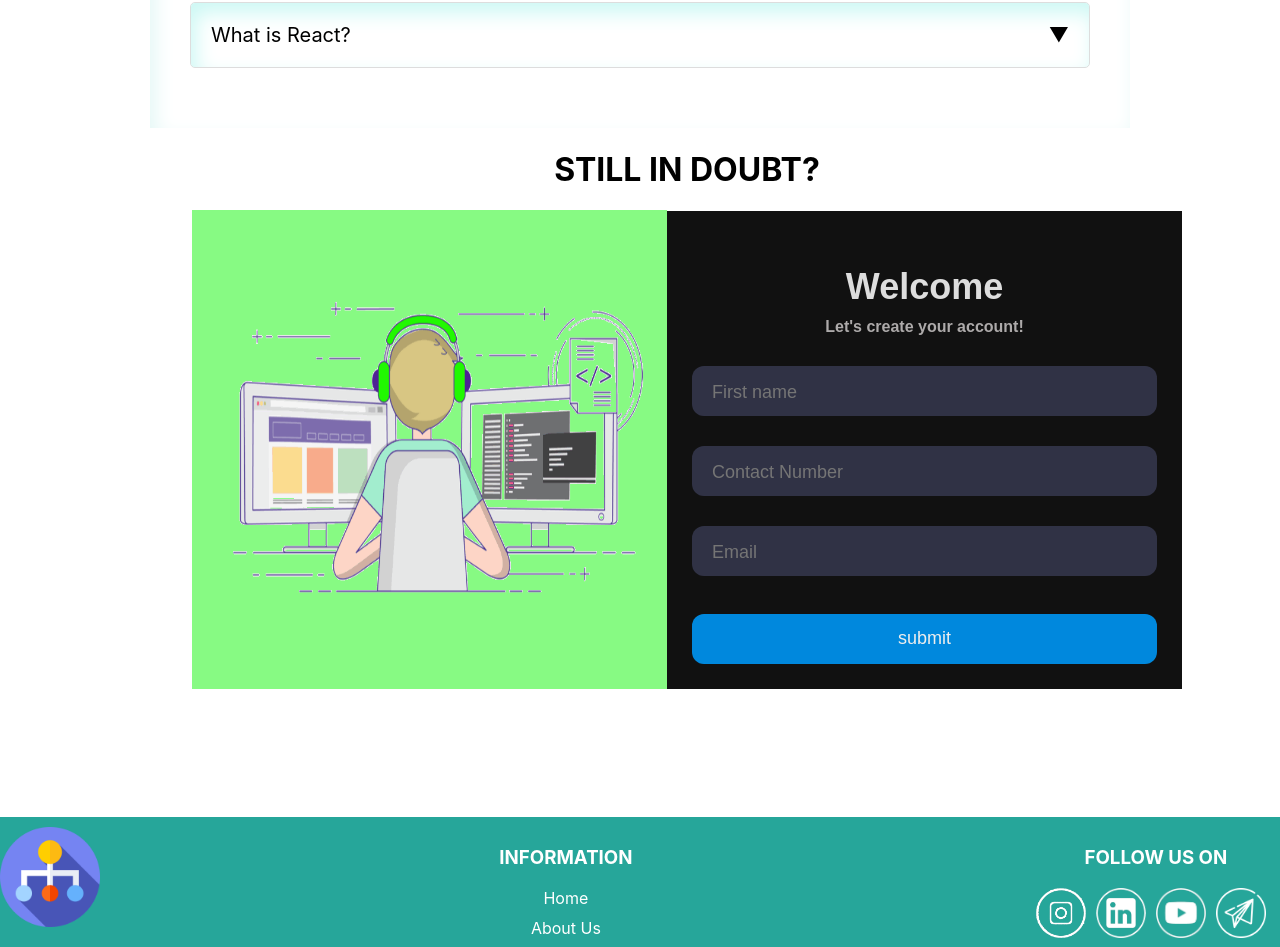
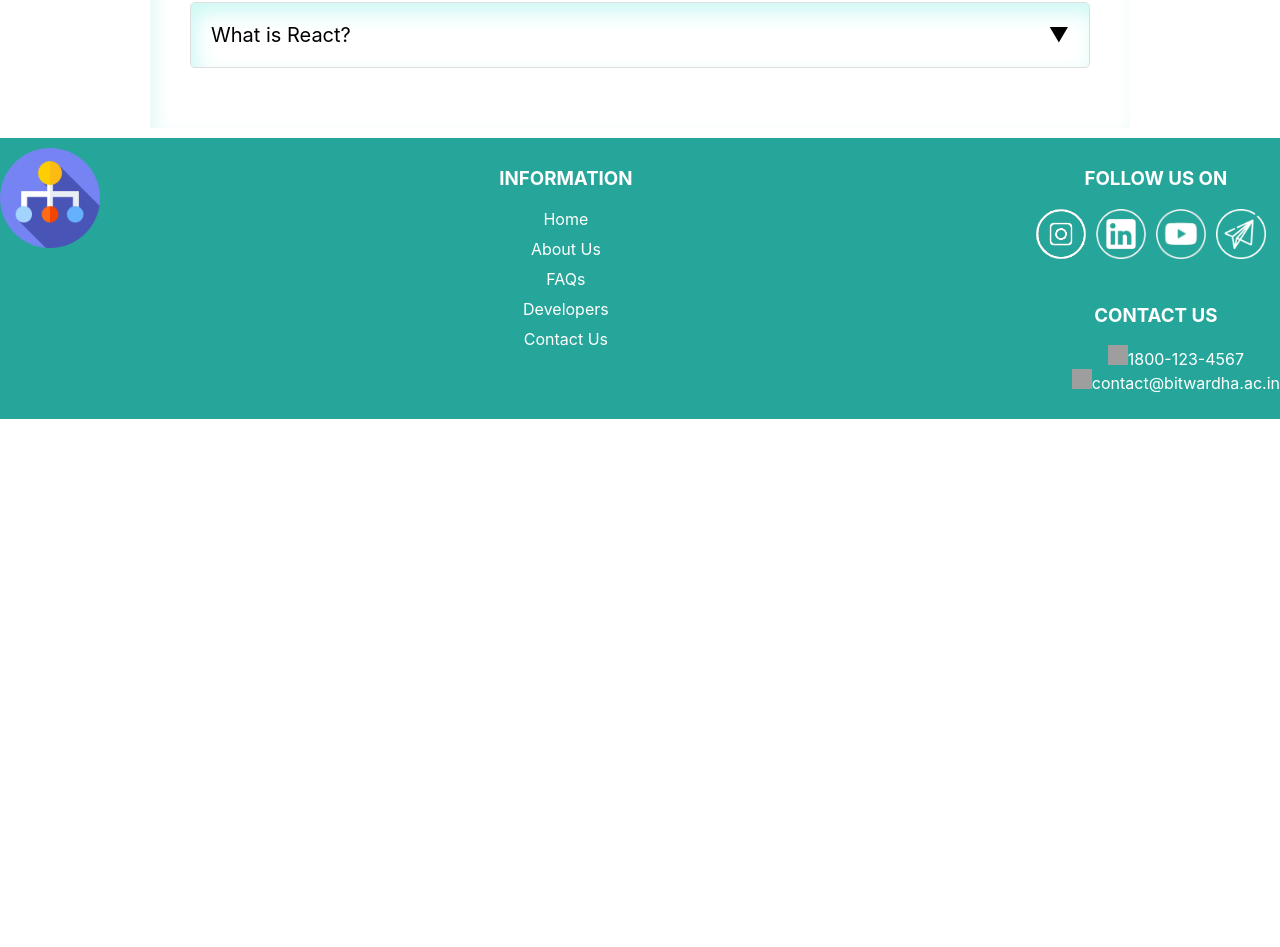
Before and after one commit to Suyash03022003/Placement-Preparation-Module, a React (Create React App) app in the folder frontend/dsa_module/: page / in a window 1280 px wide. Shown: the part 1431-2378 px from the top of the page. After the commit the page ends 1850 px from the top, so only its background shows below. Built offline with nearby package versions, Linux system fonts and the light colour scheme; grey boxes are pictures that could not be loaded.

Commit message:
Update FrontPage.js

```diff
--- a/frontend/dsa_module/src/components/FrontPage/FrontPage.js
+++ b/frontend/dsa_module/src/components/FrontPage/FrontPage.js
@@ -72,7 +72,7 @@ function FrontPage() {
                 ))}
                 </ul>
             </div>
-            <form className='contact-us-form'>
+            {/* <form className='contact-us-form'>
             <h1>STILL IN DOUBT?</h1>
             <div className='form-content'>
                 <div className='form-image'>
@@ -94,7 +94,7 @@ function FrontPage() {
                             <button type="text" class="submit">submit</button>
                 </div>
             </div>
-            </form>
+            </form> */}
 </div>
     );
 }
```
